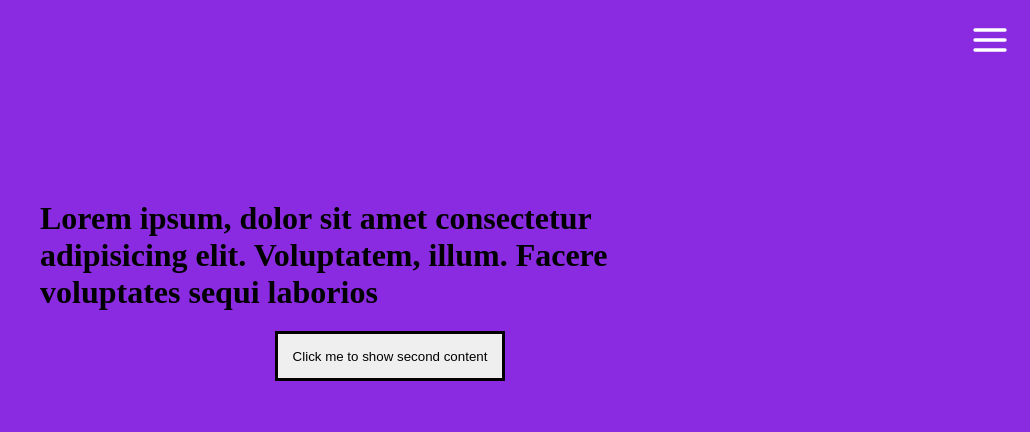
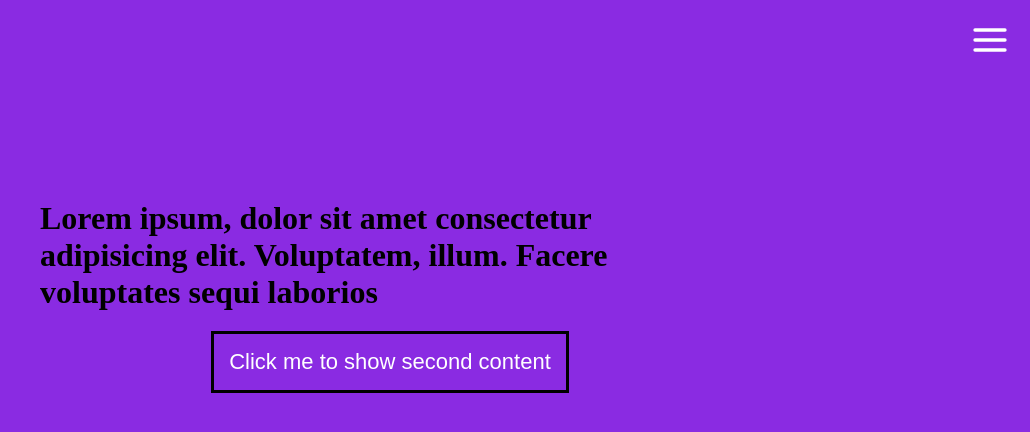
Before and after one commit to ivanlozic/portfolio-next.js, a Next.js app: page / in a window 1280 px wide. Shown: the top 432 px of the page, without its empty margins (250-1280 px from the left). Built offline with nearby package versions, Linux system fonts and the light colour scheme.

Commit message:
button animation

```diff
--- a/package.json
+++ b/package.json
@@ -18,6 +18,7 @@
     "react": "18.2.0",
     "react-dom": "18.2.0",
     "react-icons": "^4.9.0",
+    "sass": "^1.62.1",
     "typescript": "5.1.3"
   }
 }
--- a/src/pages/index.tsx
+++ b/src/pages/index.tsx
@@ -10,7 +10,7 @@ const inter = Inter({ subsets: ['latin'] })
 
 const iconSize = {
   height: '40px',
-  width: '40px'
+  width: '40px',
 }
 
 
@@ -81,7 +81,7 @@ export default function Home() {
               {isMenuOpen ? (
                 <FiX style={iconSize} />
               ) : (
-                <FiMenu style={iconSize} />
+                <FiMenu style={isSecondContentVisible ? { ...iconSize, color: 'black' } : iconSize} />
               )}
             </button>
             {isMenuOpen && (
--- a/src/styles/Home.module.css
+++ b/src/styles/Home.module.css
@@ -1,8 +1,4 @@
-
-
-
 .first {
-  /* Your CSS styles for the first content */
   height: 100vh;
   background-color: blueviolet;
   display: flex;
@@ -16,20 +12,29 @@
   width: 700px;
 }
 
-.button{
+.button {
   padding: 15px;
   border: 3px solid black;
-  height: 50px;
   cursor: pointer;
   margin-top: 20px;
+  font-size: 22px;
+  color: white;
+  background: linear-gradient(to right, black 50%, transparent 50%);
+  background-size: 200% 100%;
+  background-position: 100% 0;
+  transition: background-position 1s;
+}
+
+.button:hover {
+  color: white;
+  background-position: 0;
+  transition: background-position .5s;
 }
 
 .second {
-  width: 100vw;
-  height: 100vh;
-  background-color: blueviolet;
+  width: 90vw;
+  height: 90vh;
 }
-
 
 .animateOut {
   animation-name: fadeOut;
@@ -67,10 +72,6 @@
   }
 }
 
-
-
-
-
 .container {
   position: relative;
 }
@@ -103,11 +104,9 @@
   display: flex;
   align-items: center;
   justify-content: center;
-
 }
 
-
-.menu{
+.menu {
   text-align: center;
 }
 
@@ -115,6 +114,7 @@
   margin-top: 30px;
   width: 300px;
   padding: 10px;
+  list-style-type: none;
 }
 
 .menu li:hover {
@@ -127,3 +127,7 @@
   font-size: 60px;
   text-decoration: none;
 }
+
+.black {
+  color: black;
+}
```
Also changed, not shown: 1 other file (tests, documents, lock files or other folders).
